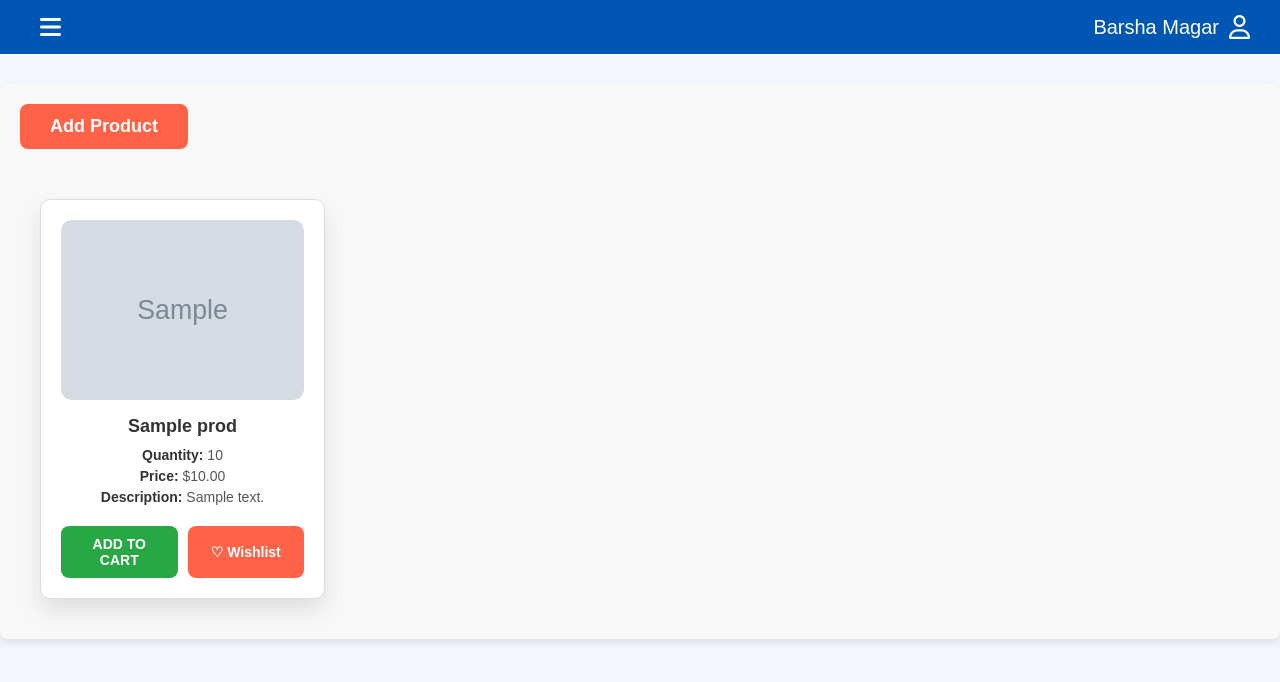
After one commit to magarbarsha/smartTech-Hub, a PHP site: page /admin/dynamicproduct.php in a window 1280 px wide. The commit adds this page. Shown: the top 682 px of the page. Run offline with PHP 8.4, Linux system fonts and the light colour scheme; tables that the repository leaves empty or names only in its code hold one stand-in row (values such as "Sample post"); grey boxes marked "Sample" are stand-in pictures.

Commit message:
makes changes

```diff
--- /dev/null
+++ b/admin/dynamicproduct.php
@@ -0,0 +1,59 @@
+<?php
+include '../includes/config.php';
+?>
+<!DOCTYPE html>
+<html lang="en">
+<head>
+    <meta charset="UTF-8">
+    <meta name="viewport" content="width=device-width, initial-scale=1.0">
+    <title>Admin Panel</title>
+    <link rel="stylesheet" href="https://cdnjs.cloudflare.com/ajax/libs/font-awesome/6.7.2/css/all.min.css"/>
+    <link rel="stylesheet" href="../assets/css/dashboard_style.css">
+    <link rel="stylesheet" href="../assets/css/productdisplay.css">
+</head>
+<body>
+
+   <?php include './adminsidenav.php' ?>
+
+    <!-- Dashboard Content Section -->
+    <div class="dashboard-content">
+        <!-- Add Product Button -->
+        <a href="productadd.php" class="add-product-btn">Add Product</a>
+
+        <!-- Product Display Section -->
+        <div class="product-container">
+            <?php
+            $sql = "SELECT * FROM prod";
+            $res = mysqli_query($conn, $sql);
+
+            $num = mysqli_num_rows($res);
+
+            // Display the rows returned by the SQL query
+            if ($num > 0) {
+                while ($row = mysqli_fetch_assoc($res)) {
+            ?>
+                <div class="product-card">
+                    <div class="product-img-container">
+                        <img src="../uploads/<?php echo $row['product_image']; ?>" alt="<?php echo $row['product_name']; ?>" class="product-img">
+                    </div>
+                    <div class="product-info">
+                        <h3><?php echo $row['product_name']; ?></h3>
+                        <p><strong>Quantity:</strong> <?php echo $row['quantity']; ?></p>
+                        <p><strong>Price:</strong> $<?php echo number_format($row['price'], 2); ?></p>
+                        <p><strong>Description:</strong> <?php echo $row['description']; ?></p>
+                    </div>
+                    <div class="product-actions">
+                        <button class="cart-btn">ADD TO CART</button>
+                        <button class="wishlist-btn">♡ Wishlist</button>
+                    </div>
+                </div>
+            <?php
+                }
+            }
+            ?>
+        </div> <!-- End of Product Container -->
+    </div>
+
+ <script src="../assets/js/dashboard_script.js"></script>
+</body>
+</html>
--- a/assets/css/productdisplay.css
+++ b/assets/css/productdisplay.css
@@ -125,3 +125,175 @@ td a.delete:hover {
 .add-product-btn:hover {
     background-color: #007bff;
 }
+/* General Style for the Add Product Button */
+.add-product-btn {
+    display: inline-block;
+    padding: 12px 30px;
+    background-color: #FF6347;
+    color: white;
+    text-decoration: none;
+    border-radius: 8px;
+    font-size: 18px;
+    font-weight: bold;
+    margin-bottom: 30px;
+    transition: background-color 0.3s ease, transform 0.3s ease;
+}
+
+.add-product-btn:hover {
+    background-color: #e5533c;
+    transform: scale(1.05);
+}
+
+/* Product Container Styling (Flexbox for layout) */
+.product-container {
+    display: grid;
+    grid-template-columns: repeat(auto-fill, minmax(250px, 1fr)); /* Responsive grid layout */
+    gap: 20px;
+    justify-content: center;
+    padding: 20px;
+}
+
+/* Product Card Styling */
+.product-card {
+    background-color: #fff;
+    border-radius: 10px;
+    padding: 20px;
+    text-align: center;
+    box-shadow: 0 12px 24px rgba(0, 0, 0, 0.1);
+    transition: all 0.3s ease;
+    overflow: hidden;
+    position: relative;
+    border: 1px solid #ddd;
+    display: flex;
+    flex-direction: column;
+    justify-content: space-between;
+    height: 400px; /* Fixed height for uniformity */
+}
+
+.product-card:hover {
+    box-shadow: 0 20px 40px rgba(0, 0, 0, 0.2);
+    transform: translateY(-5px);
+}
+
+/* Title Styling */
+.product-card h3 {
+    font-size: 18px;
+    color: #333;
+    font-weight: bold;
+    margin-bottom: 10px;
+    transition: color 0.3s ease;
+}
+
+.product-card:hover h3 {
+    color: #FF6347;
+}
+
+/* Image Container */
+.product-img-container {
+    position: relative;
+    overflow: hidden;
+    border-radius: 10px;
+    margin-bottom: 15px;
+    height: 180px; /* Smaller height for images */
+    display: flex;
+    justify-content: center;
+    align-items: center;
+}
+
+.product-img {
+    width: 100%;
+    height: 100%;
+    object-fit: cover;
+    transition: transform 0.3s ease;
+    border-radius: 10px;
+}
+
+.product-card:hover .product-img {
+    transform: scale(1.1); /* Slight zoom effect on hover */
+}
+
+/* Product Information */
+.product-info p {
+    color: #555;
+    font-size: 14px;
+    margin: 5px 0;
+}
+
+.product-info p strong {
+    color: #333;
+}
+
+/* Product Actions (Buttons) */
+.product-actions {
+    display: flex;
+    gap: 10px;
+    margin-top: 15px;
+    justify-content: center;
+}
+
+/* Action Buttons Styling */
+.cart-btn, .wishlist-btn {
+    padding: 10px 20px;
+    border: none;
+    background-color: #FF6347;
+    color: white;
+    font-size: 14px;
+    font-weight: bold;
+    border-radius: 8px;
+    transition: all 0.3s ease;
+    cursor: pointer;
+    width: 48%;
+}
+
+.cart-btn:hover, .wishlist-btn:hover {
+    background-color: #e5533c;
+    transform: scale(1.05);
+}
+
+.cart-btn {
+    background-color: #28a745;
+}
+
+.cart-btn:hover {
+    background-color: #218838;
+}
+
+/* Responsive Design */
+@media (max-width: 1024px) {
+    .product-container {
+        grid-template-columns: repeat(auto-fill, minmax(300px, 1fr));
+    }
+}
+
+@media (max-width: 768px) {
+    .product-container {
+        grid-template-columns: repeat(auto-fill, minmax(200px, 1fr));
+    }
+
+    .product-card {
+        width: 90%; /* Wider cards on small screens */
+    }
+
+    .cart-btn, .wishlist-btn {
+        width: 48%; /* Buttons fit the card width */
+    }
+}
+
+@media (max-width: 480px) {
+    .add-product-btn {
+        font-size: 16px;
+        padding: 10px 20px;
+    }
+
+    .product-container {
+        grid-template-columns: 1fr; /* Stack cards vertically on small screens */
+    }
+
+    .product-card {
+        width: 100%; /* Full width cards on mobile */
+    }
+
+    .cart-btn, .wishlist-btn {
+        width: 48%; /* Buttons fit the card width */
+    }
+}
--- a/component/nav.php
+++ b/component/nav.php
@@ -48,7 +48,7 @@
             <ul>
                 <li><a href="index2.php">HOME</a></li>
                 <li class="dropdown">
-                <a href="#" class="dropdown-toggle">PRODUCTS</a>
+                <a href="../admin/dynamicproduct.php" class="dropdown-toggle">PRODUCTS</a>
 
             </li>
                 <li><a href="laptops.php">GAMING LAPTOPS</a></li>
```
Also changed, not shown: component/dynamicfeatures.php (added), uploads/P1740454489.jpg (added).
